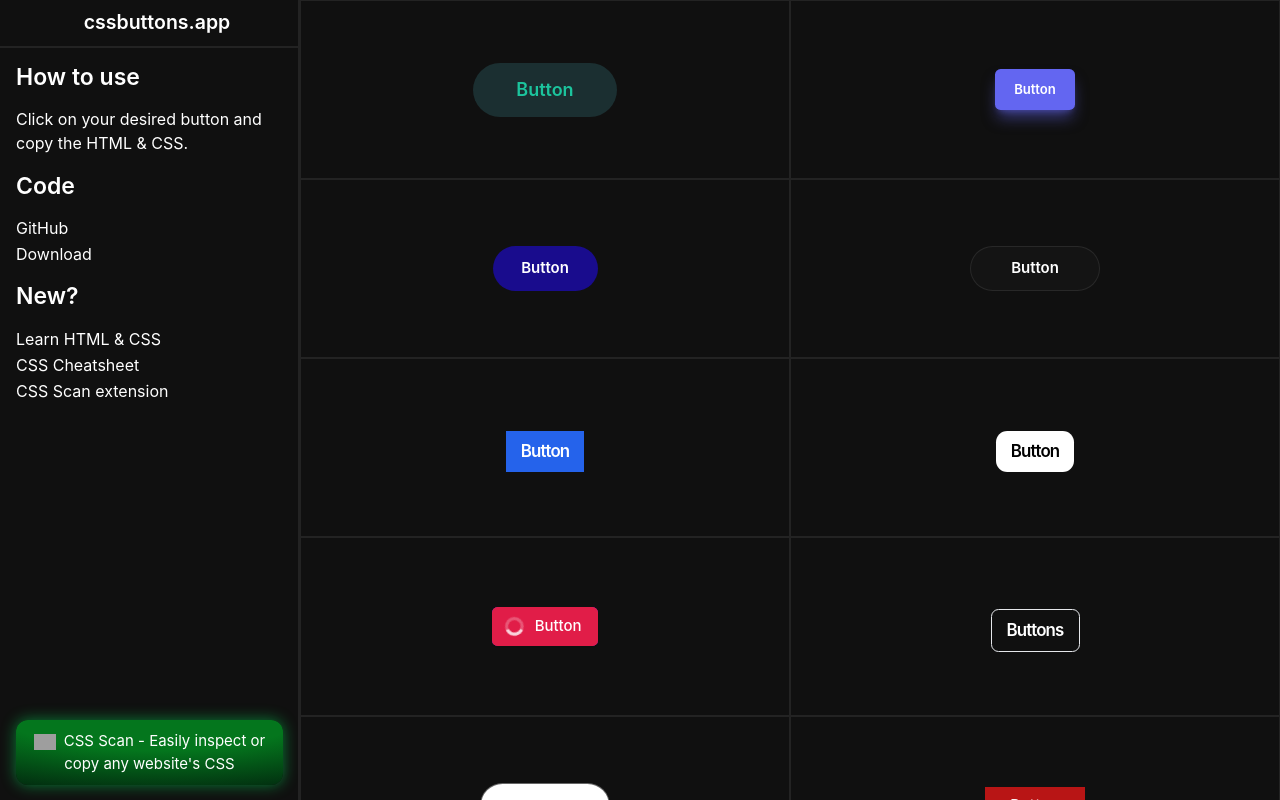
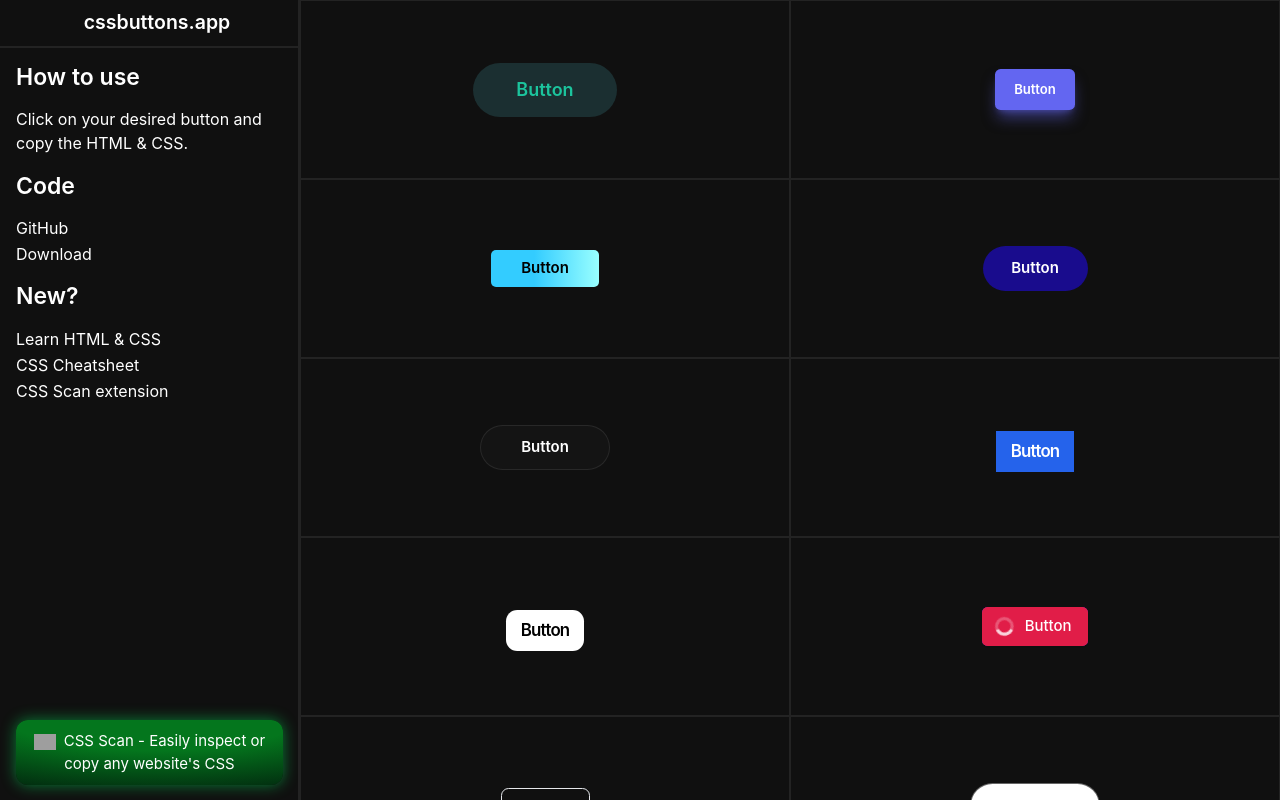
Before and after one commit to guivr/cssbuttons, a Next.js app: page / in a window 1280 px wide. Shown: the top 800 px of the page. Built offline with nearby package versions, Linux system fonts and the light colour scheme; grey boxes are pictures that could not be loaded.

Commit message:
I added a neon button

```diff
--- a/components/Buttons/Buttons.tsx
+++ b/components/Buttons/Buttons.tsx
@@ -17,6 +17,13 @@ export default function Viewer() {
             Button
           </a>
         </div>
+        {/* develop */}
+        <div className="btndiv dark">
+          <a href="/buttons/62" className="neon-light p-2 px-8">
+            Button
+          </a>
+        </div>
+        {/*  */}
         <div className="btndiv dark">
           <a className="bn60" href="/buttons/60">
             Button
--- a/package.json
+++ b/package.json
@@ -21,6 +21,7 @@
     "eslint": "7.32.0",
     "eslint-config-next": "12.0.7",
     "postcss": "^8.4.5",
-    "tailwindcss": "^3.0.7"
+    "tailwindcss": "^3.0.7",
+    "typescript": "^4.9.5"
   }
 }
--- a/styles/globals.css
+++ b/styles/globals.css
@@ -1551,5 +1551,15 @@ a.bn11:hover {
   font-size: large;
   font-weight: 600;
 }
-
+.neon-light{
+  background: linear-gradient(to right, #33ccff 40%, #99ffff 100%);
+  border-radius: 5px;
+  color:black;
+  font-weight: 600;
+  transition: all 400ms;
+}
+.neon-light:hover{
+  box-shadow: 0px 5px 30px #3ccbfa48;
+  margin-bottom: 5px;
+}
 /** Button End **/
```
Also changed, not shown: 1 other file (tests, documents, lock files or other folders).
